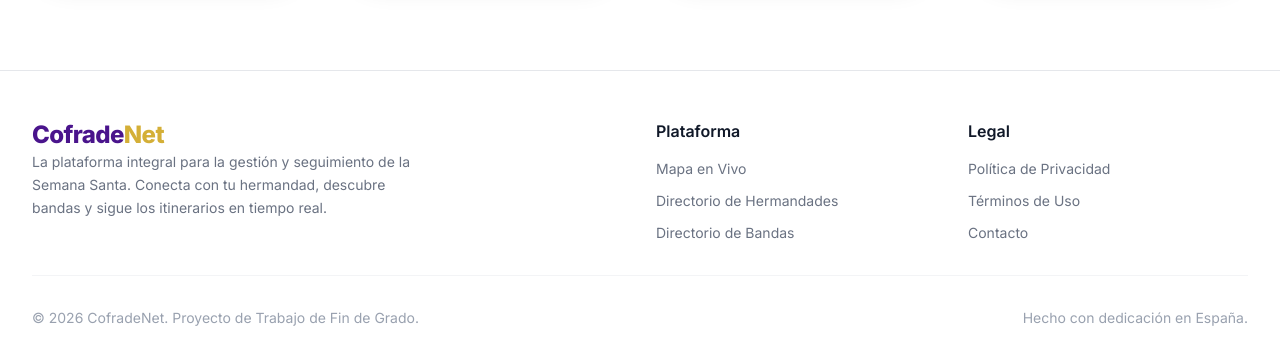
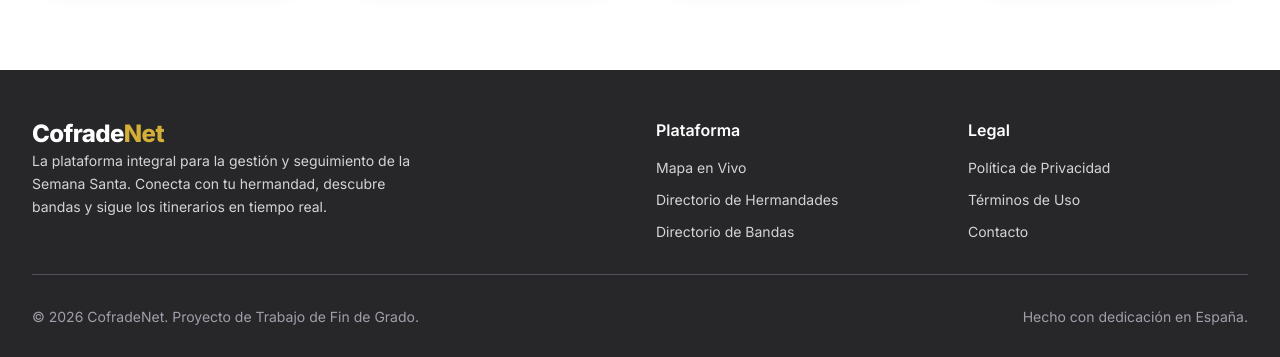
Before and after one commit to brhamuni/app-cofradenet, a Next.js app in the folder frontend/: page / in a window 1280 px wide. Shown: the part 1452-1809 px from the top of the page. Built offline with nearby package versions, Linux system fonts and the light colour scheme.

Commit message:
fix: dependences

```diff
--- a/frontend/package.json
+++ b/frontend/package.json
@@ -10,6 +10,7 @@
   },
   "dependencies": {
     "axios": "^1.13.6",
+    "lucide-react": "^1.17.0",
     "next": "16.1.6",
     "react": "19.2.3",
     "react-dom": "19.2.3"
--- a/frontend/src/app/layout.tsx
+++ b/frontend/src/app/layout.tsx
@@ -3,7 +3,7 @@ import { Inter } from "next/font/google";
 import "./globals.css";
 import { AuthProvider } from "@/context/AuthContext";
 import Header from "../components/header/Header";
-import Footer from "../components/Footer";
+import Footer from "../components/footer";
 
 const inter = Inter({ subsets: ["latin"] });
 
--- a/frontend/src/components/footer.tsx
+++ b/frontend/src/components/footer.tsx
@@ -4,47 +4,47 @@ export default function Footer() {
   const currentYear = new Date().getFullYear();
 
   return (
-    <footer className="bg-white border-t border-gray-200 pt-12 pb-8 mt-auto">
+    <footer className="bg-zinc-800 pt-12 pb-8 mt-auto">
       <div className="max-w-7xl mx-auto px-4 sm:px-6 lg:px-8">
         <div className="grid grid-cols-1 md:grid-cols-4 gap-8 mb-8">
 
           {/* Columna 1: Marca */}
           <div className="md:col-span-2 space-y-4">
-            <span className="font-extrabold text-2xl text-cofrade-main tracking-tight">
+            <span className="font-extrabold text-2xl text-white tracking-tight">
               Cofrade<span className="text-cofrade-gold">Net</span>
             </span>
-            <p className="text-gray-500 text-sm max-w-sm leading-relaxed">
+            <p className="text-zinc-300 text-sm max-w-sm leading-relaxed">
               La plataforma integral para la gestión y seguimiento de la Semana Santa. Conecta con tu hermandad, descubre bandas y sigue los itinerarios en tiempo real.
             </p>
           </div>
 
           {/* Columna 2: Enlaces Rápidos */}
           <div>
-            <h3 className="font-semibold text-gray-900 mb-4">Plataforma</h3>
-            <ul className="space-y-3 text-sm text-gray-500">
-              <li><Link href="/mapa" className="hover:text-cofrade-main transition-colors">Mapa en Vivo</Link></li>
-              <li><Link href="/hermandades" className="hover:text-cofrade-main transition-colors">Directorio de Hermandades</Link></li>
-              <li><Link href="/bandas" className="hover:text-cofrade-main transition-colors">Directorio de Bandas</Link></li>
+            <h3 className="font-semibold text-white mb-4">Plataforma</h3>
+            <ul className="space-y-3 text-sm text-zinc-300">
+              <li><Link href="/mapa" className="hover:text-cofrade-gold transition-colors">Mapa en Vivo</Link></li>
+              <li><Link href="/hermandades" className="hover:text-cofrade-gold transition-colors">Directorio de Hermandades</Link></li>
+              <li><Link href="/bandas" className="hover:text-cofrade-gold transition-colors">Directorio de Bandas</Link></li>
             </ul>
           </div>
 
           {/* Columna 3: Legal */}
           <div>
-            <h3 className="font-semibold text-gray-900 mb-4">Legal</h3>
-            <ul className="space-y-3 text-sm text-gray-500">
-              <li><Link href="/privacidad" className="hover:text-cofrade-main transition-colors">Política de Privacidad</Link></li>
-              <li><Link href="/terminos" className="hover:text-cofrade-main transition-colors">Términos de Uso</Link></li>
-              <li><Link href="/contacto" className="hover:text-cofrade-main transition-colors">Contacto</Link></li>
+            <h3 className="font-semibold text-white mb-4">Legal</h3>
+            <ul className="space-y-3 text-sm text-zinc-300">
+              <li><Link href="/privacidad" className="hover:text-cofrade-gold transition-colors">Política de Privacidad</Link></li>
+              <li><Link href="/terminos" className="hover:text-cofrade-gold transition-colors">Términos de Uso</Link></li>
+              <li><Link href="/contacto" className="hover:text-cofrade-gold transition-colors">Contacto</Link></li>
             </ul>
           </div>
         </div>
 
         {/* Separador y Copyright */}
-        <div className="border-t border-gray-100 pt-8 flex flex-col md:flex-row justify-between items-center gap-4">
-          <p className="text-sm text-gray-400">
+        <div className="border-t border-zinc-600 pt-8 flex flex-col md:flex-row justify-between items-center gap-4">
+          <p className="text-sm text-zinc-400">
             © {currentYear} CofradeNet. Proyecto de Trabajo de Fin de Grado.
           </p>
-          <div className="text-sm text-gray-400">
+          <div className="text-sm text-zinc-400">
             Hecho con dedicación en España.
           </div>
         </div>
```
Also changed, not shown: 2 other files (tests, documents, lock files or other folders).
